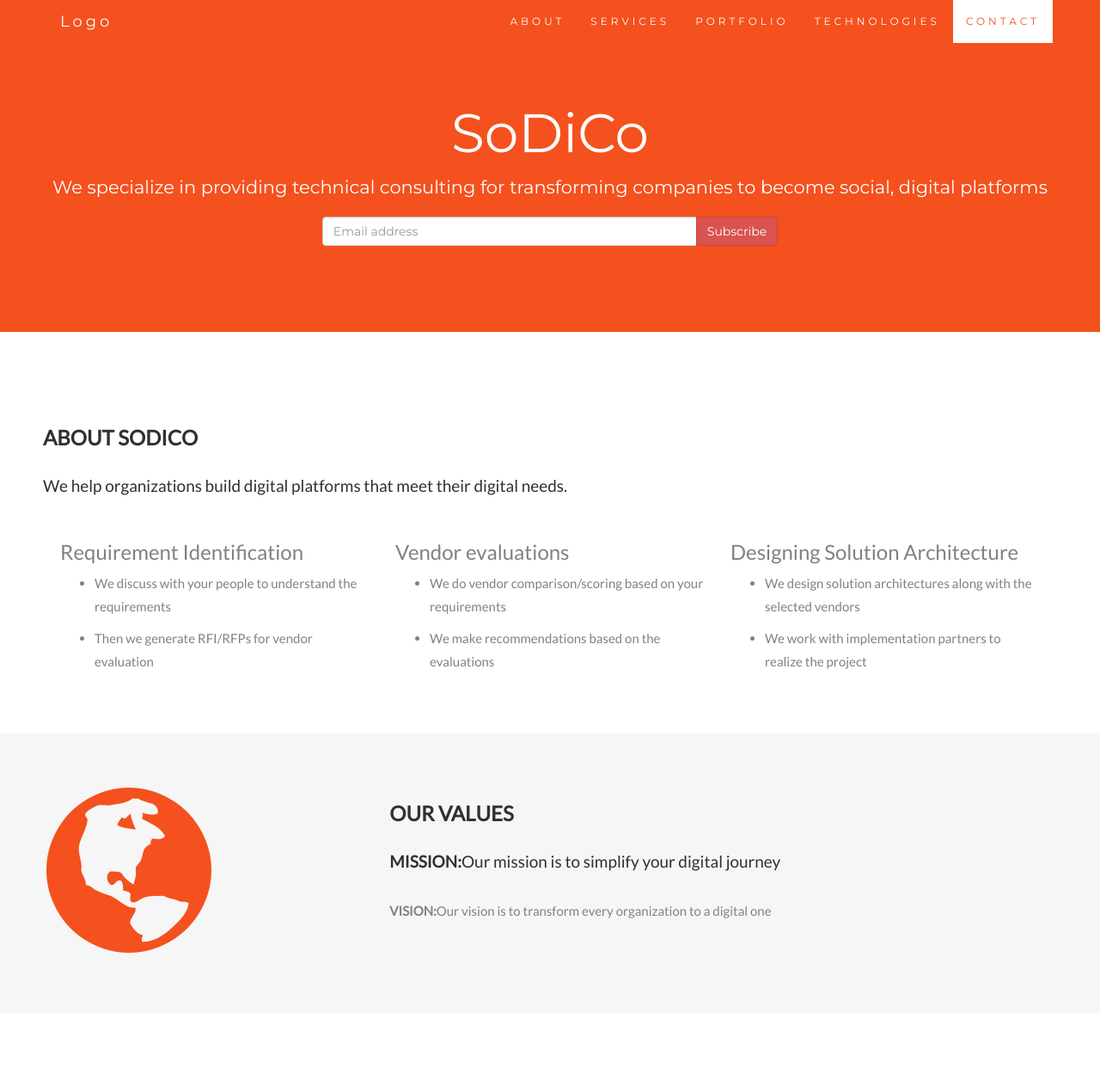
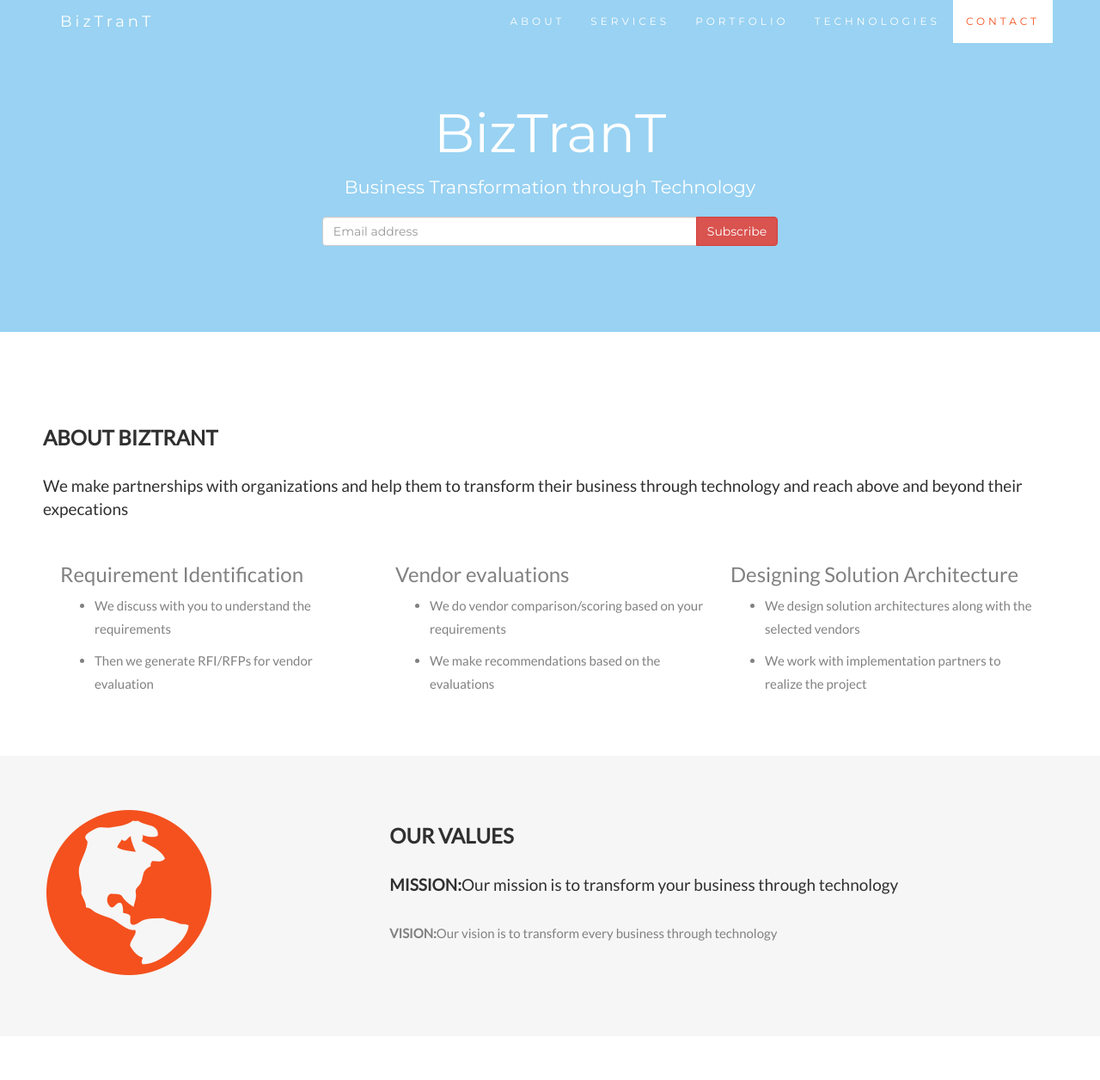
Before and after one commit to biztrant/website, a plain HTML site: page index.html in a window 1280 px wide. Shown: the top 1256 px of the page at 86% size. Drawn offline with nearby package versions, Linux system fonts and the light colour scheme.

Commit message:
Update content to match BizTranT details

```diff
--- a/index.css
+++ b/index.css
@@ -21,7 +21,7 @@ h4 {
 }
 
 .jumbotron {
-  background-color: #f4511e;
+  background-color: #99d2f2;
   color: #fff;
   padding: 100px 25px;
   font-family: Montserrat, sans-serif;
@@ -131,7 +131,7 @@ h4 {
 
 .navbar {
   margin-bottom: 0;
-  background-color: #f4511e;
+  background-color: #99d2f2;
   z-index: 9999;
   border: 0;
   font-size: 12px !important;
--- a/index.html
+++ b/index.html
@@ -2,7 +2,7 @@
 <html lang="en">
 
 <head>
-    <title>Social Digital Consulting (SoDiCo)</title>
+    <title>BizTranT</title>
     <meta charset="utf-8" />
     <meta name="viewport" content="width=device-width, initial-scale=1" />
     <link rel="stylesheet" href="https://maxcdn.bootstrapcdn.com/bootstrap/3.4.1/css/bootstrap.min.css" />
@@ -22,7 +22,7 @@
                     <span class="icon-bar"></span>
                     <span class="icon-bar"></span>
                 </button>
-                <a class="navbar-brand" href="#">Logo</a>
+                <a class="navbar-brand" href="#">BizTranT</a>
             </div>
             <div class="collapse navbar-collapse" id="myNavbar">
                 <ul class="nav navbar-nav navbar-right">
@@ -36,10 +36,9 @@
         </div>
     </nav>
     <div class="jumbotron text-center">
-        <h1>SoDiCo</h1>
+        <h1>BizTranT</h1>
         <p>
-            We specialize in providing technical consulting for transforming
-            companies to become social, digital platforms
+            Business Transformation through Technology
         </p>
         <form class="form-inline">
             <div class="input-group">
@@ -54,14 +53,14 @@
     <div id="about" class="container-fluid">
         <div class="row">
             <div class="col-sm-12">
-                <h2>About SoDiCo</h2>
-                <h4>We help organizations build digital platforms that meet their digital needs.</h4>
+                <h2>About BizTranT</h2>
+                <h4>We make partnerships with organizations and help them to transform their business through technology and reach above and beyond their expecations </h4>
                 <div class="container">
                     <div class="row">
                       <div class="col-sm-4">
                         <h3>Requirement Identification</h3>
                         <ul>
-                            <li><p>We discuss with your people to understand the requirements</p></li>
+                            <li><p>We discuss with you to understand the requirements</p></li>
                             <li><p>Then we generate RFI/RFPs for vendor evaluation</p></li>
                         </ul>
                       </div>
@@ -92,8 +91,8 @@
             </div>
             <div class="col-sm-8">
                 <h2>Our values</h2>
-                <h4><strong>MISSION:</strong>Our mission is to simplify your digital journey</h4>
-                <p><strong>VISION:</strong>Our vision is to transform every organization to a digital one</p>
+                <h4><strong>MISSION:</strong>Our mission is to transform your business through technology</h4>
+                <p><strong>VISION:</strong>Our vision is to transform every business through technology</p>
             </div>
         </div>
     </div>
@@ -242,6 +241,7 @@
                         </div>
                         <div class="panel-body">
                             <p><strong>Telecommunications</strong></p>
+                            <p><strong>Education</strong></p>
                             <p><strong>Healthcare</strong></p>
                             <p><strong>Financial/Banking</strong></p>
                             <p><strong>Government</strong></p>
@@ -258,7 +258,7 @@
                     <p>Contact us and we'll get back to you within 24 hours.</p>
                     <p><span class="glyphicon glyphicon-map-marker"></span> Colombo, Sri Lanka</p>
                     <p><span class="glyphicon glyphicon-phone"></span> +94 773337238</p>
-                    <p><span class="glyphicon glyphicon-envelope"></span> entchana@gmail.com</p>
+                    <p><span class="glyphicon glyphicon-envelope"></span> biztrant@gmail.com</p>
                 </div>
                 <div class="col-sm-7 slideanim">
                     <div class="row">
```
Also changed, not shown: images/biztrant-logo.png (added).
